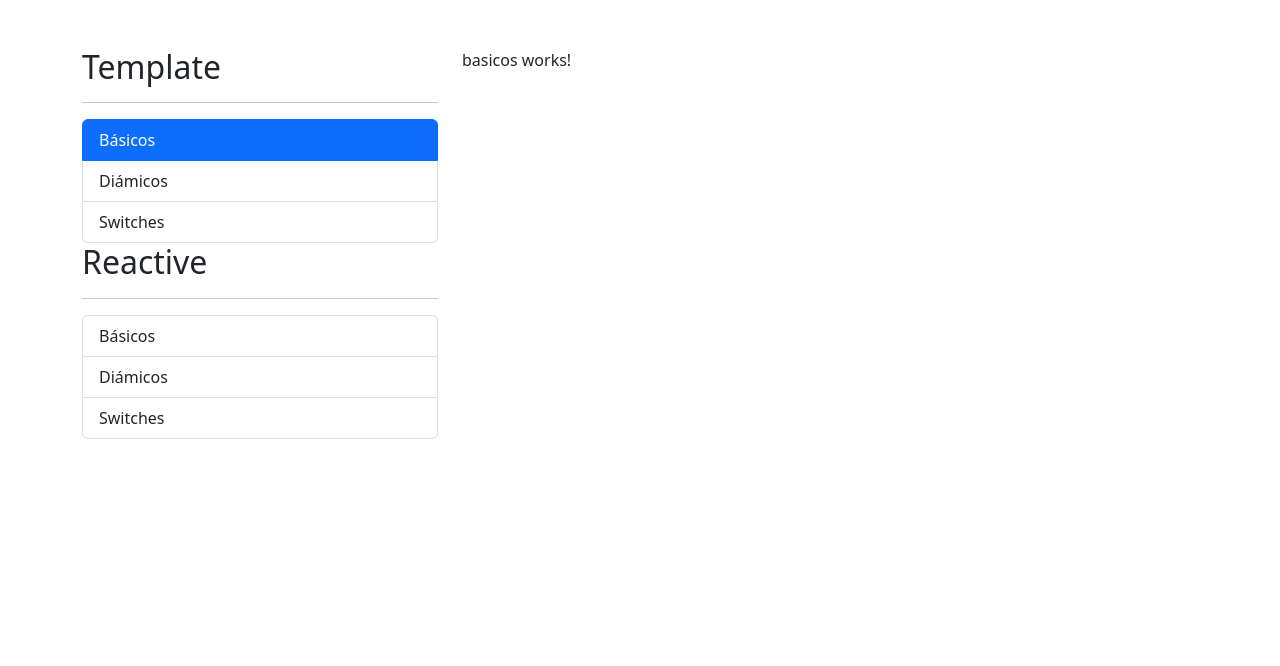
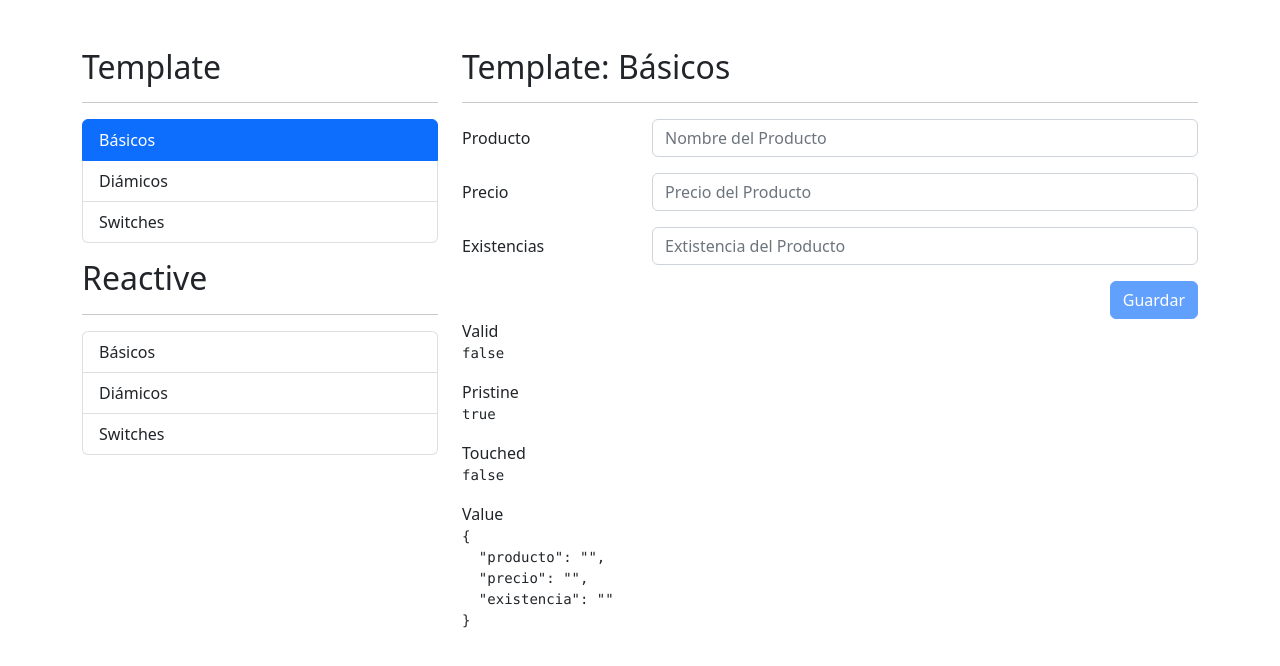
Before and after one commit to jhomen11/formulariosApp_Angular, an Angular app: page /template/basicos in a window 1280 px wide. Shown: the top 666 px of the page. Built offline with nearby package versions, Linux system fonts and the light colour scheme.

Commit message:
formularios Template básicos

```diff
--- a/src/app/shared/sidemenu/sidemenu.component.html
+++ b/src/app/shared/sidemenu/sidemenu.component.html
@@ -11,7 +11,7 @@
 
 </ul>
 
-<h2>Reactive</h2>
+<h2 class="mt-3">Reactive</h2>
 <hr>
 
 <ul class="list-group">
--- a/src/app/template/basicos/basicos.component.html
+++ b/src/app/template/basicos/basicos.component.html
@@ -1 +1,90 @@
-<p>basicos works!</p>
+<h2>Template: Básicos</h2>
+<hr>
+
+<div class="row">
+    <div class="col">
+
+        <form (ngSubmit)="guardar()"
+                #miFormulario="ngForm"
+                autocomplete="off">
+            <!-- Campo Producto -->
+            <div class="row mb-3">
+                <label class="col-sm-3 col-form-label">Producto</label>
+                <div class="col-sm-9">
+                    <input type="text"
+                            class="form-control"
+                            ngModel
+                            name="producto"
+                            placeholder="Nombre del Producto"
+                            required
+                            minlength="3">
+
+                        <span
+                            *ngIf="nombreValido()"
+                            class="form-text text-danger">
+                            Debe tener minimo 3 caracteres
+                        </span>
+                </div>
+            </div>
+
+             <!-- Campo Precio -->
+             <div class="row mb-3">
+                <label class="col-sm-3 col-form-label">Precio</label>
+                <div class="col-sm-9">
+                    <input type="number"
+                            class="form-control"
+                            ngModel
+                            name="precio"
+                            placeholder="Precio del Producto"
+                            required
+                            min="0">
+
+                        <span
+                            *ngIf="precioValido()"
+                            class="form-text text-danger">
+                            El precio debe ser igual o mayor a 0
+                        </span>
+                </div>
+            </div>
+
+             <!-- Campo Producto -->
+             <div class="row mb-3">
+                <label class="col-sm-3 col-form-label">Existencias</label>
+                <div class="col-sm-9">
+                    <input type="number"
+                            class="form-control"
+                            ngModel
+                            name="existencia"
+                            placeholder="Extistencia del Producto">
+                </div>
+            </div>
+            <div class="row">
+                <div class="col">
+                    <button
+                            type="submit"
+                            [disabled]="miFormulario.invalid"
+                            class="btn btn-primary float-end">
+                        Guardar
+                    </button>
+                </div>
+            </div>
+        </form>
+
+    </div>
+</div>
+
+<div class="row">
+    <div class="col">
+        <span>Valid</span>
+        <pre>{{miFormulario.valid}}</pre>
+
+        <span>Pristine</span>
+        <pre>{{miFormulario.pristine}}</pre>
+
+        <span>Touched</span>
+        <pre>{{miFormulario.touched}}</pre>
+
+        <span>Value</span>
+        <pre>{{miFormulario.value | json}}</pre>
+    </div>
+</div>
--- a/src/app/template/basicos/basicos.component.ts
+++ b/src/app/template/basicos/basicos.component.ts
@@ -1,4 +1,5 @@
-import { Component, OnInit } from '@angular/core';
+import { Component, OnInit, ViewChild } from '@angular/core';
+import { NgForm } from '@angular/forms';
 
 @Component({
   selector: 'app-basicos',
@@ -8,9 +9,31 @@ import { Component, OnInit } from '@angular/core';
 })
 export class BasicosComponent implements OnInit {
 
+  @ViewChild('miFormulario') miFormulario!: NgForm
+
   constructor() { }
 
   ngOnInit(): void {
   }
 
+  nombreValido(): boolean{
+    return this.miFormulario?.controls['producto']?.invalid
+            && this.miFormulario?.controls['producto'].touched
+  }
+
+  precioValido(): boolean{
+    return this.miFormulario?.controls['precio']?.value < 0
+    && this.miFormulario?.controls['precio'].touched
+  }
+
+  guardar(){
+    console.log(this.miFormulario)
+    this.miFormulario.resetForm(
+      {
+        precio: 0,
+        existencia: 0
+      }
+    )
+  }
+
 }
--- a/src/app/template/dinamicos/dinamicos.component.html
+++ b/src/app/template/dinamicos/dinamicos.component.html
@@ -1 +1,57 @@
-<p>dinamicos works!</p>
+<h2>Template: Dinámicos</h2>
+<hr>
+
+<form (ngSubmit)="guardar()"
+        #miFormulario="ngForm"
+        autocomplete="off">
+
+    <!-- Nombre -->
+    <div class="row mb-3">
+        <label class="col-sm-3 col-form-label" for="">Nombre</label>
+        <div class="col-sm-9">
+            <input
+                type="text"
+                ngModel
+                name="nombre"
+                class="form-control"
+                placeholder="Nombre de la persona"
+                required
+                minlength="3">
+
+            <span
+                *ngIf="nombreValido()"
+                class="form-text text-danger">
+                Debe tener minimo 3 caracteres
+            </span>
+        </div>
+    </div>
+
+    <!-- Agregar Favorito -->
+    <div class="row mb-3">
+        <label class="col-sm-3 col-form-label" for="">Agregar</label>
+        <div class="col-sm-9">
+            <div class="input-group mb-3">
+                <input type="text"
+                        class="form-control"
+                        placeholder="Agregar favorito">
+                <button class="btn btn-outline-secondary" type="button">
+                    Agregar
+                </button>
+              </div>
+        </div>
+    </div>
+
+    <!-- Listado de juegos Favoritos -->
+
+    <div class="row">
+        <div class="col">
+            <button
+                type="button"
+                class="btn btn-primary float-end"
+                (click)="guardar()"
+                [disabled]="miFormulario.invalid">
+                Guardar
+            </button>
+        </div>
+    </div>
+</form>
--- a/src/app/template/dinamicos/dinamicos.component.ts
+++ b/src/app/template/dinamicos/dinamicos.component.ts
@@ -1,4 +1,5 @@
-import { Component, OnInit } from '@angular/core';
+import { Component, OnInit, Output, ViewChild } from '@angular/core';
+import { NgForm } from '@angular/forms';
 
 @Component({
   selector: 'app-dinamicos',
@@ -8,9 +9,20 @@ import { Component, OnInit } from '@angular/core';
 })
 export class DinamicosComponent implements OnInit {
 
+  @ViewChild('miFormulario') miFormulario!: NgForm
+
   constructor() { }
 
   ngOnInit(): void {
   }
 
+  nombreValido():boolean{
+    return this.miFormulario?.controls['nombre']?.invalid
+            && this.miFormulario?.controls['nombre'].touched
+  }
+
+  guardar(){
+    console.log('Formulario enviado')
+  }
+
 }
--- a/src/app/template/template.module.ts
+++ b/src/app/template/template.module.ts
@@ -1,5 +1,6 @@
 import { NgModule } from '@angular/core';
 import { CommonModule } from '@angular/common';
+import { FormsModule } from '@angular/forms';
 
 import { TemplateRoutingModule } from './template-routing.module';
 import { SwitchesComponent } from './switches/switches.component';
@@ -15,7 +16,8 @@ import { BasicosComponent } from './basicos/basicos.component';
   ],
   imports: [
     CommonModule,
-    TemplateRoutingModule
+    TemplateRoutingModule,
+    FormsModule
   ]
 })
 export class TemplateModule { }
```
